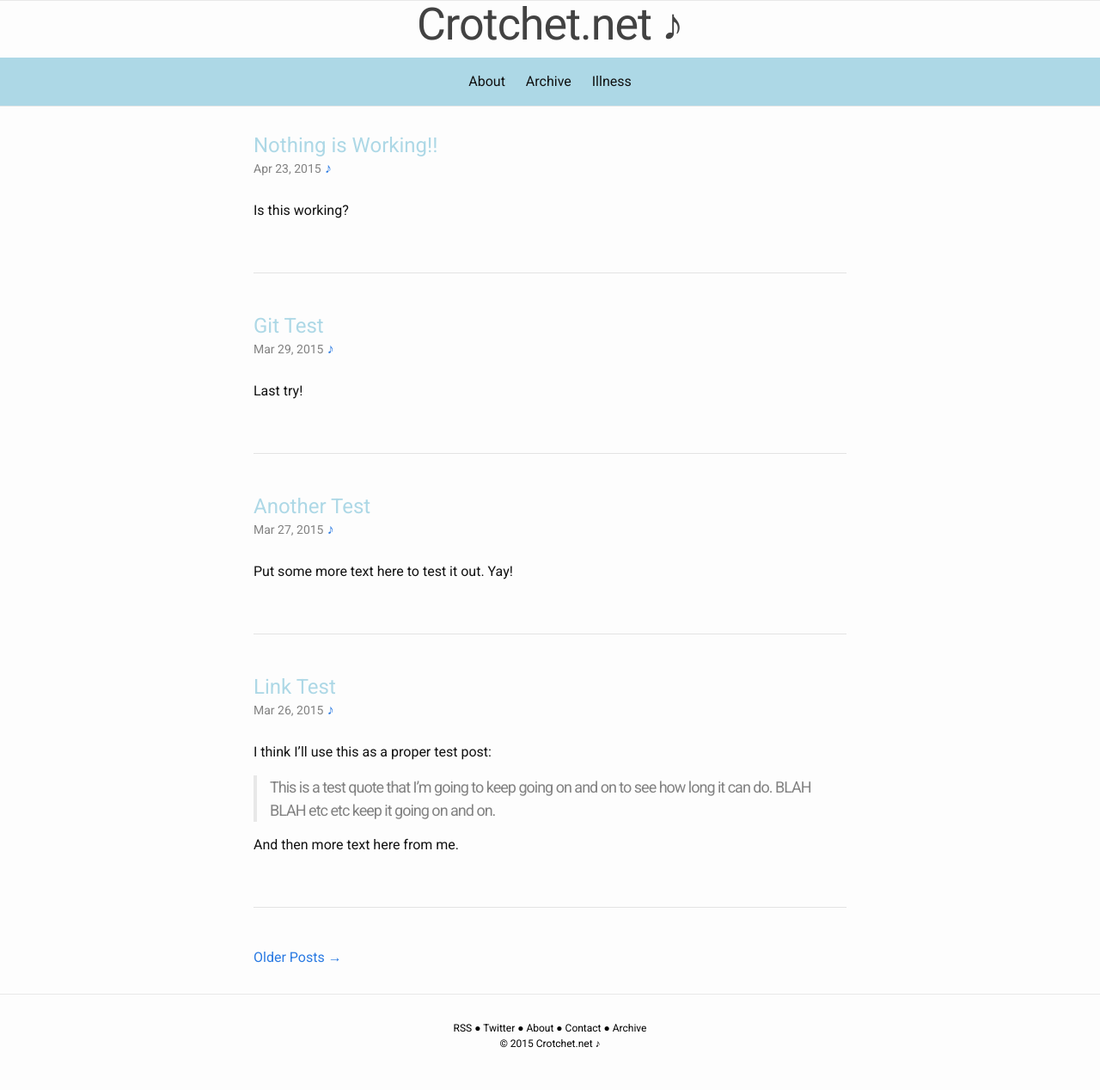
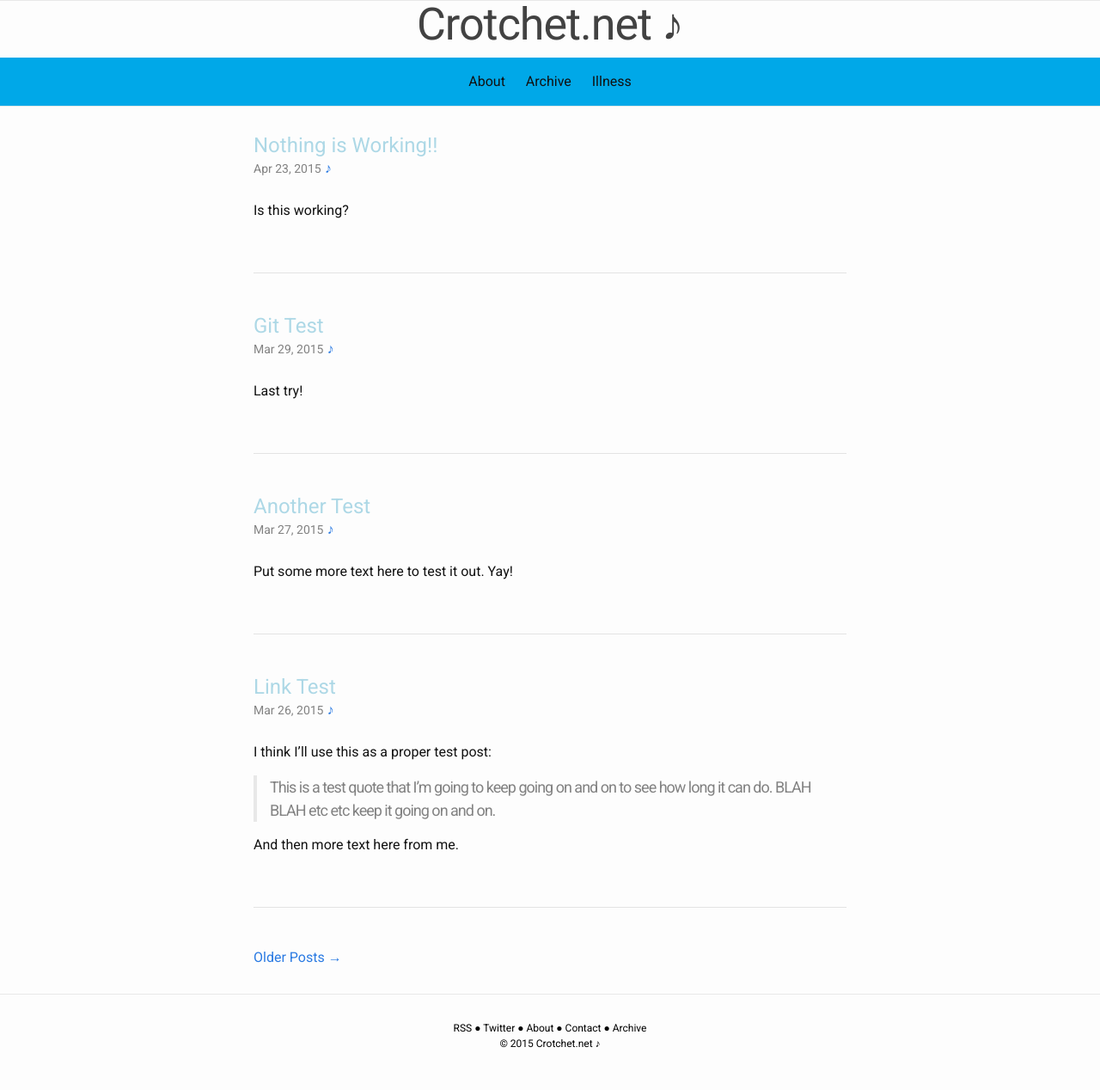
Before and after one commit to andyml123/andyml123.github.io, a Jekyll site: the page built from index.html, in a window 1280 px wide. Shown: the whole page at 86% size. Built offline with Jekyll 4.4.1, drawn with Linux system fonts in a browser that asks for light colours; the list of posts is cut into pages by our own code.

Commit message:
inital commit

```diff
--- a/_sass/_layout.scss
+++ b/_sass/_layout.scss
@@ -26,7 +26,7 @@
 
 .nav-bar {
   border: none;
-  background: #add8e6;
+  background: #00a8e8;
   color: #fff;
   list-style: none;
   width: 100%;
```
